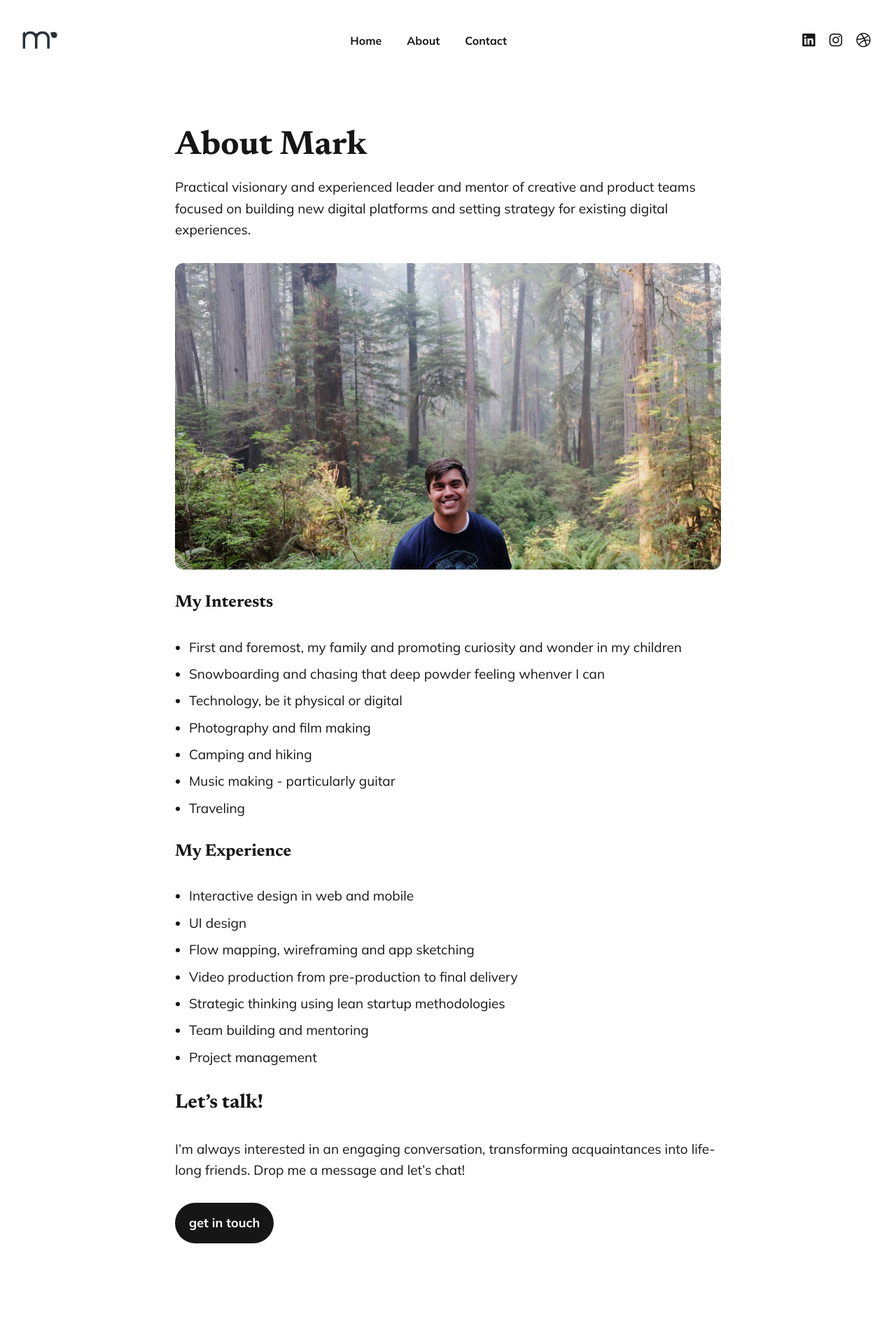
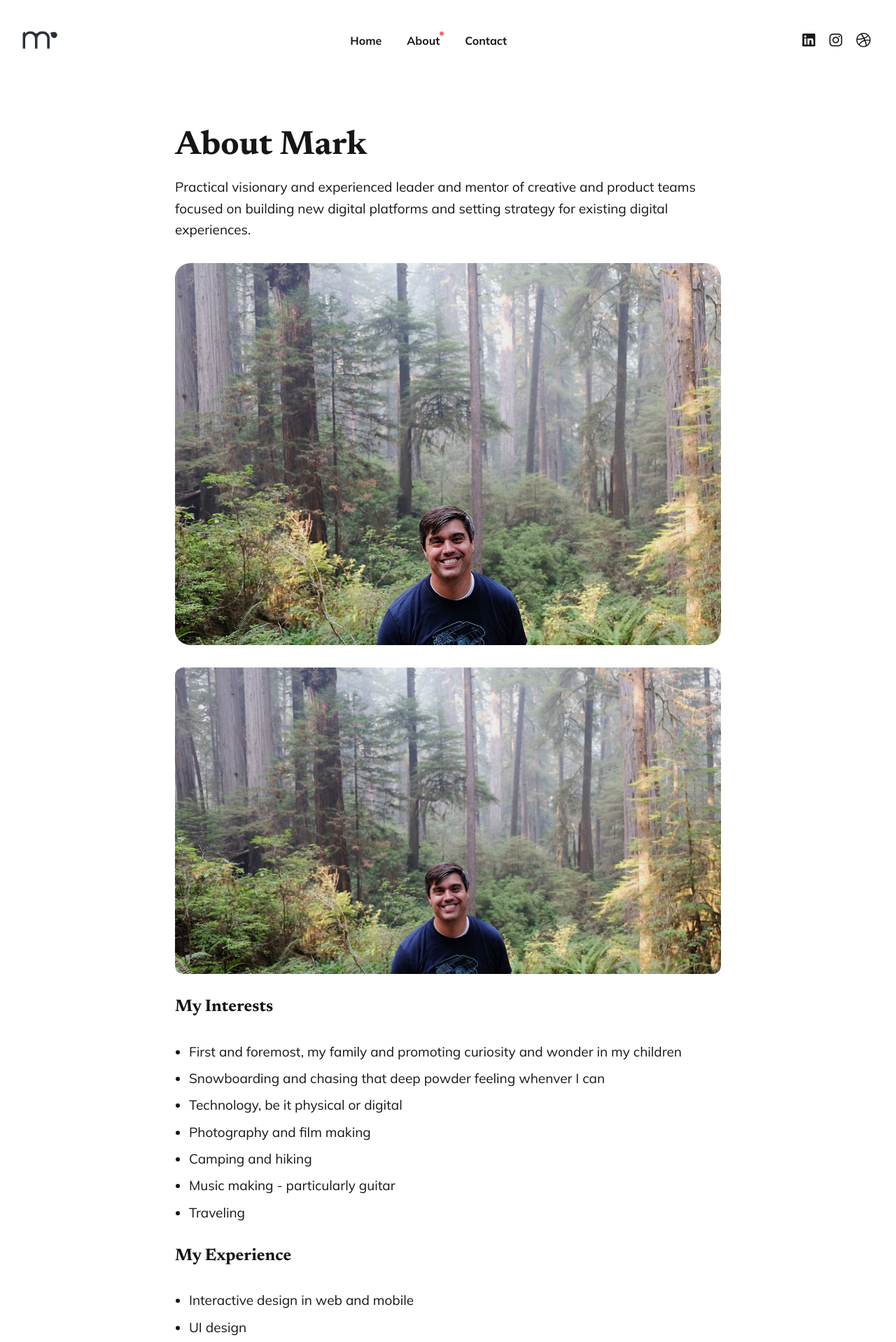
Before and after one commit to mrondina/mrondina, a Jekyll site: the page built from _pages/about.md, in a window 1280 px wide. Shown: the top 1918 px of the page at 70% size. Built offline with Jekyll 4.4.1, drawn with Linux system fonts in a browser that asks for light colours.

Commit message:
Update about.md

```diff
--- a/_pages/about.md
+++ b/_pages/about.md
@@ -1,8 +1,10 @@
 ---
+layout: page
 title: About Mark
+permalink: /about/
 subtitle: I am above anything else curious about almost everything. My curiousity has led me to explore history, design, art, film & video, photography and so many other ideas and skills. The way beautiful objects and captivating experiences are designed and created is the cornerstone of my work.
 description: Practical visionary and experienced leader and mentor of creative and product teams focused on building new digital platforms and setting strategy for existing digital experiences.
-featured_image: /images/about-banner.jpg
+image: /images/about-banner.jpg
 ---
 
 ![](/images/about-banner.jpg)
```
